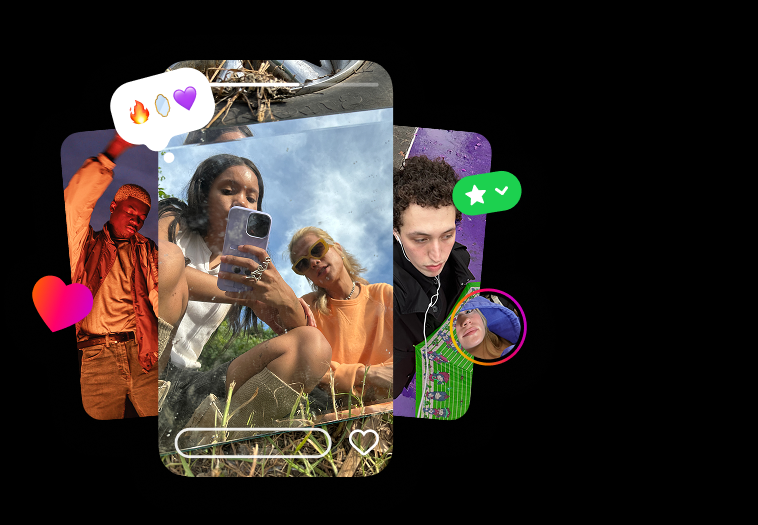
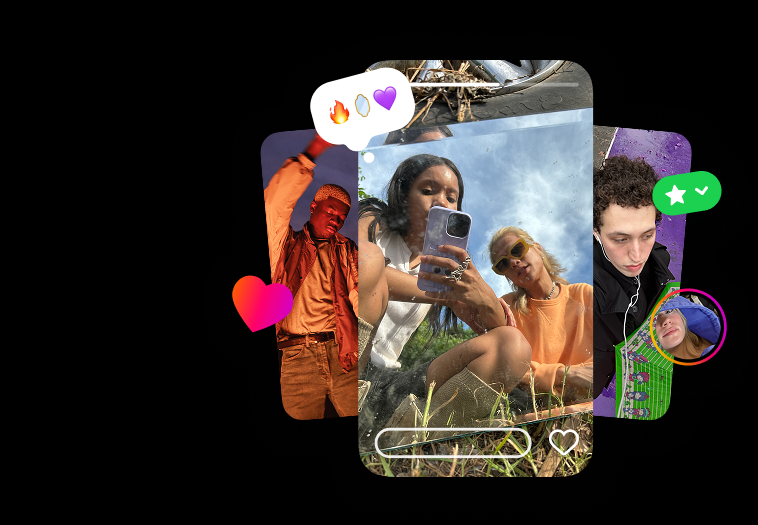
Before and after one commit to NeftaMERN/Instagram-clone, a website: page login.html in a window 1280 px wide. Shown: the part 124-649 px from the top of the page, without its empty margins (6-764 px from the left). Drawn offline with nearby package versions, Linux system fonts and the light colour scheme.

Commit message:
style the img place

```diff
--- a/login.html
+++ b/login.html
@@ -15,11 +15,11 @@
 </head>
 <body>
 
-    <div class="All_container">
+    <div class="All_container bg-black">
 
         <div class="d-flex align-items-center" style="height: 100vh;">
 
-            <div>
+            <div class="img_container">
 
                 <img src="image/login.imge/landing-2x.png" alt="">
 
--- a/style.css
+++ b/style.css
@@ -1,7 +1,12 @@
 
-.All_container {
+html {
 
     background: black;
-    font-family: sans-serif;
 
 }
+
+.img_container img {
+
+    margin-left: 200px;
+
+}
```
